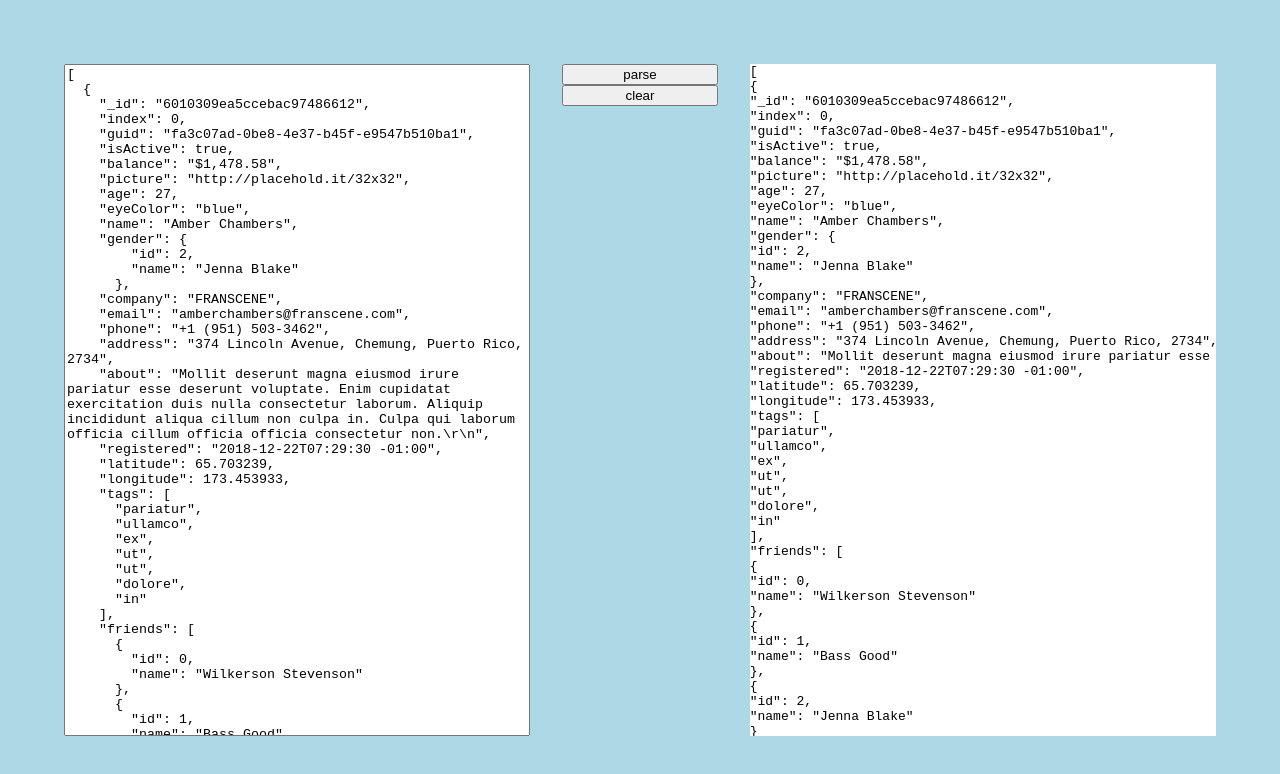
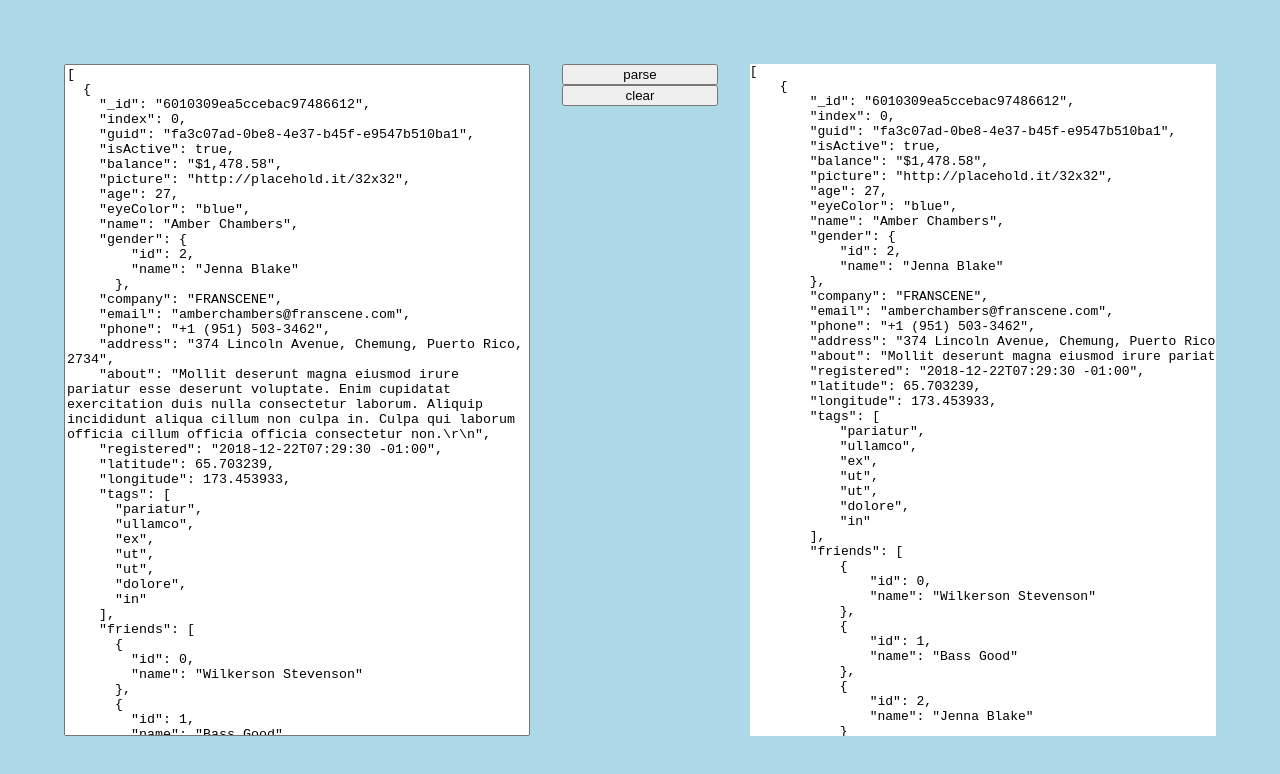
Before and after one commit to dzulliet/json-parser, a React (Create React App) app: page / in a window 1280 px wide. Both pictures are taken after a click on the button "parse". Shown: the top 774 px of the page. Built offline with nearby package versions, Linux system fonts and the light colour scheme.

Commit message:
working indenting added

```diff
--- a/src/components/ParsedBox.tsx
+++ b/src/components/ParsedBox.tsx
@@ -30,7 +30,8 @@ const StyledPre = styled.pre`
 `
 
 const StyledSpan = styled.span`
-  margin-left: 30px;
+  display: block;
+  padding-left: 30px;
 `
 
 const formatValue = (value: any, delimiter = '') => {
@@ -40,7 +41,7 @@ const formatValue = (value: any, delimiter = '') => {
   } else if (typeof value === 'number' || typeof value === 'boolean' || value === null) {
     formattedValue = <span>{`${value}${delimiter}\r\n`}</span>
   } else if (typeof value === 'object') {
-    formattedValue = <span>{beautify(value, delimiter)}</span>
+    formattedValue = beautify(value, delimiter)
   }
   return formattedValue
 }
@@ -53,7 +54,7 @@ const beautify = (parsedJson?: any, delimiter = ''): JSX.Element => {
         <span>{`[\r\n`}</span>
         {parsedJson.map((item, index) => {
           const delimiter = parsedJson.length - 1 === index ? '' : ','
-          return formatValue(item, delimiter)
+          return <StyledSpan key={index}>{formatValue(item, delimiter)}</StyledSpan>
         })}
         <span>{`]${delimiter}\r\n`}</span>
       </>
@@ -65,10 +66,10 @@ const beautify = (parsedJson?: any, delimiter = ''): JSX.Element => {
         {Object.entries(parsedJson).map(([key, value], index) => {
           const delimiter = Object.keys(parsedJson).length - 1 === index ? '' : ','
           return (
-            <span key={index}>
+            <StyledSpan key={index}>
               <span>{`"${key}": `}</span>
               {formatValue(value, delimiter)}
-            </span>
+            </StyledSpan>
           )
         })}
         <span>{`}${delimiter}\r\n`}</span>
```
